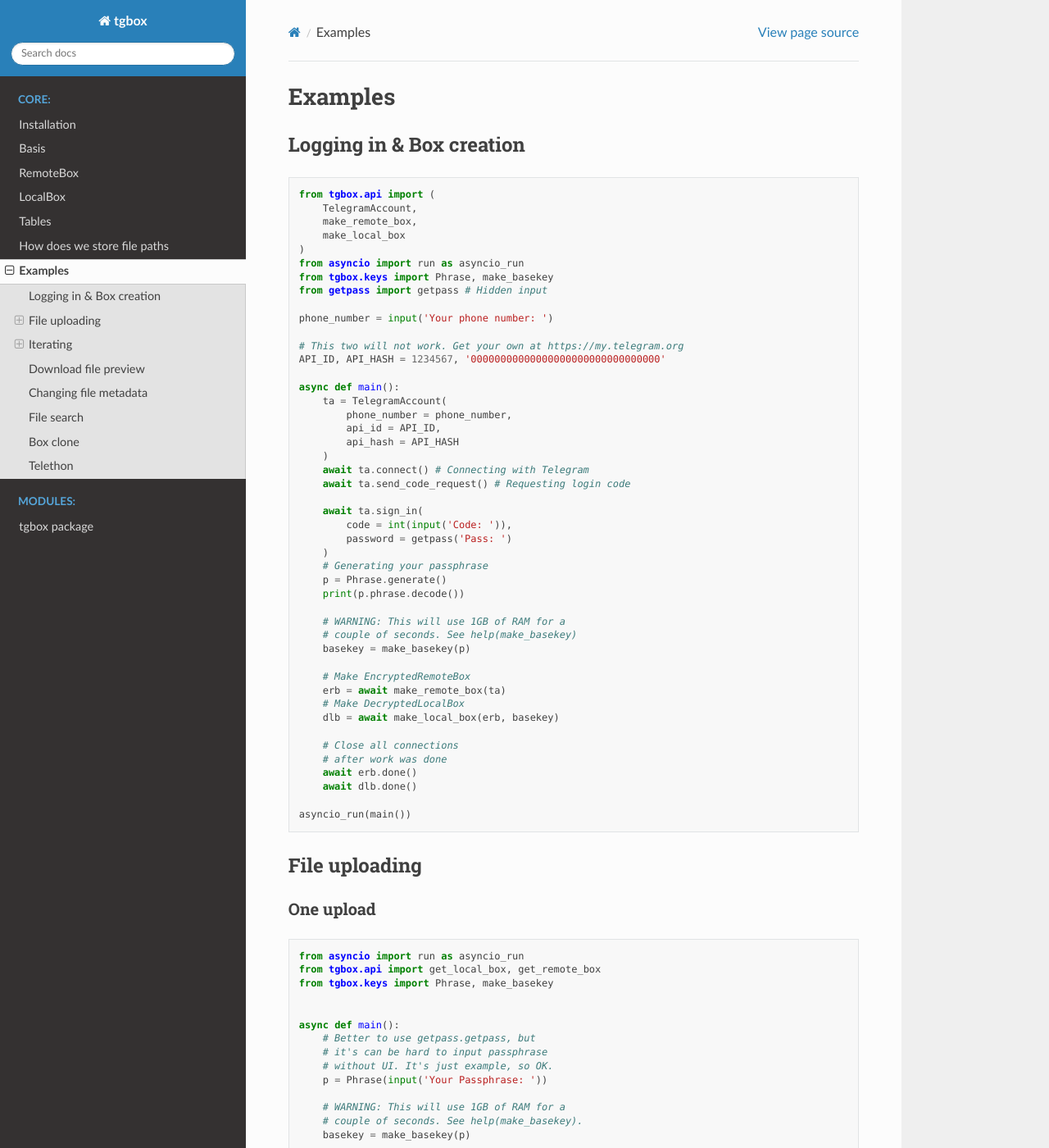
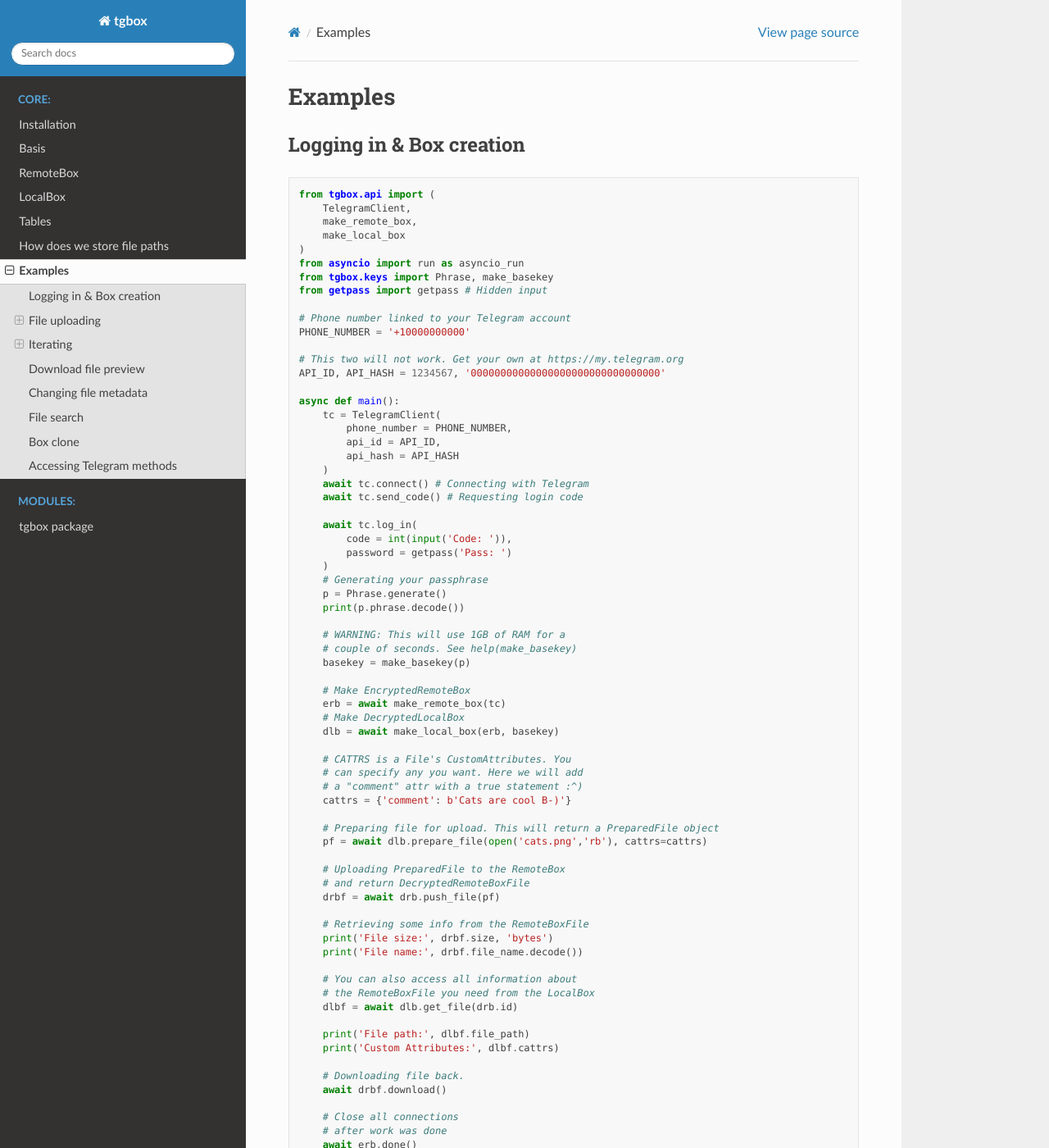
Before and after one commit to NonProjects/tgbox, a Sphinx documentation site: the page built from docs/examples.rst, in a window 1280 px wide and 1400 px high. Shown: the whole window at 82% size. Built offline with Sphinx 7.4.7 and the Read the Docs theme 2.0.0, drawn with Linux system fonts in a browser that asks for light colours; some of the changed text lies outside the part shown.

Commit message:
TelegramAccount -> (more useful) TelegramClient
This commit says bye-bye to the old and useless
TelegramAccount class. We replace it with the
tgbox.api.TelegramClient, which is inheritor
of the telethon.TelegramClient, so it is
support all the features that client of
Telethon does, adding a little bit of
own methods, like log_in, tgboxes,
send_code, resend_code.

Now you can access your account object with
the "tc" (TelegramClient) property. Before
it was the "ta" (TelegramAccount).

Now you can even use the telethon.TelegramClient
with TGBOX! Just make sure you're already signed
in your account, because TGBOX Client uses a
slightly easier login routine (log_in method
instead of the telethon's sign_in method).

This may break your code for a little bit,
sorry for this :) Just replace a couple
of old methods names with new and ta->tc.

```diff
--- a/docs/examples.rst
+++ b/docs/examples.rst
@@ -7,7 +7,7 @@ Logging in & Box creation
 .. code-block:: python
 
         from tgbox.api import (
-            TelegramAccount,
+            TelegramClient,
             make_remote_box,
             make_local_box
         )
@@ -15,21 +15,22 @@ Logging in & Box creation
         from tgbox.keys import Phrase, make_basekey
         from getpass import getpass # Hidden input
 
-        phone_number = input('Your phone number: ')
+        # Phone number linked to your Telegram account
+        PHONE_NUMBER = '+10000000000'
 
         # This two will not work. Get your own at https://my.telegram.org
         API_ID, API_HASH = 1234567, '00000000000000000000000000000000'
 
         async def main():
-            ta = TelegramAccount(
-                phone_number = phone_number,
+            tc = TelegramClient(
+                phone_number = PHONE_NUMBER,
                 api_id = API_ID,
                 api_hash = API_HASH
             )
-            await ta.connect() # Connecting with Telegram
-            await ta.send_code_request() # Requesting login code
+            await tc.connect() # Connecting with Telegram
+            await tc.send_code() # Requesting login code
 
-            await ta.sign_in(
+            await tc.log_in(
                 code = int(input('Code: ')),
                 password = getpass('Pass: ')
             )
@@ -42,9 +43,35 @@ Logging in & Box creation
             basekey = make_basekey(p)
 
             # Make EncryptedRemoteBox
-            erb = await make_remote_box(ta)
+            erb = await make_remote_box(tc)
             # Make DecryptedLocalBox
             dlb = await make_local_box(erb, basekey)
+
+            # CATTRS is a File's CustomAttributes. You
+            # can specify any you want. Here we will add
+            # a "comment" attr with a true statement :^)
+            cattrs = {'comment': b'Cats are cool B-)'}
+
+            # Preparing file for upload. This will return a PreparedFile object
+            pf = await dlb.prepare_file(open('cats.png','rb'), cattrs=cattrs)
+
+            # Uploading PreparedFile to the RemoteBox
+            # and return DecryptedRemoteBoxFile
+            drbf = await drb.push_file(pf)
+
+            # Retrieving some info from the RemoteBoxFile
+            print('File size:', drbf.size, 'bytes')
+            print('File name:', drbf.file_name.decode())
+
+            # You can also access all information about
+            # the RemoteBoxFile you need from the LocalBox
+            dlbf = await dlb.get_file(drb.id)
+
+            print('File path:', dlbf.file_path)
+            print('Custom Attributes:', dlbf.cattrs)
+
+            # Downloading file back.
+            await drbf.download()
 
             # Close all connections
             # after work was done
@@ -277,30 +304,28 @@ Box clone
 
 .. code-block:: python
 
-    from tgbox.api import (
-        TelegramAccount,
-        get_remote_box
-    )
+    from tgbox.api import TelegramClient, get_remote_box
+    from tgbox.keys import make_basekey, Key
 
-    from tgbox.keys import make_basekey, Key
     from asyncio import run as asyncio_run
     from getpass import getpass
 
-    phone_number = input('Your phone number: ')
+    # Phone number linked to your Telegram account
+    PHONE_NUMBER = '+10000000000'
 
     # This two is example. Get your own at https://my.telegram.org
     API_ID, API_HASH = 1234567, '00000000000000000000000000000000'
 
     async def main():
-        ta = TelegramAccount(
-            phone_number = phone_number,
+        tc = TelegramClient(
+            phone_number = PHONE_NUMBER,
             api_id = API_ID,
             api_hash = API_HASH
         )
-        await ta.connect() # Connecting with Telegram
-        await ta.send_code_request() # Requesting login code
+        await tc.connect() # Connecting with Telegram
+        await tc.send_code() # Requesting login code
 
-        await ta.sign_in(
+        await tc.log_in(
             code = int(input('Code: ')),
             password = getpass('Pass: ')
         )
@@ -308,7 +333,7 @@ Box clone
         # Please, use strength Phrase, we
         # encrypt with it your Telegram session.
         # See keys.Phrase.generate method.
-        basekey = make_basekey(b'very bad phrase')
+        basekey = make_basekey(b'example phrase here')
 
         # Retreive RemoteBox by username (entity),
         # you may also use here invite link.
@@ -322,7 +347,7 @@ Box clone
         #
         # Retreiving MainKey will give
         # FULL R/O ACCESS to your files.
-        erb = await get_remote_box(ta=ta, entity='@nontgbox_non')
+        erb = await get_remote_box(tc=tc, entity='@nontgbox_non')
 
         # Disclosed MainKey of the @nontgbox_non
         # RemoteBox. See t.me/nontgbox_non/67
@@ -339,16 +364,27 @@ Box clone
 
     asyncio_run(main())
 
-Telethon
---------
+Accessing Telegram methods
+--------------------------
 
-As Tgbox built on `Telethon <https://github.com/LonamiWebs/Telethon>`_, you can access full power of this beautiful library.
+As TGBOX built on `Telethon <https://github.com/LonamiWebs/Telethon>`_, you can access full power of this beautiful library. The ``tgbox.api.TelegramClient`` inherits from the ``telethon.TelegramClient`` and supports all of its features, adding a little more.
 
 .. code-block:: python
 
     ... # some code was omitted
 
-    my_account = await drb.ta.TelegramClient.get_me()
-    print(my_account.first_name, my_account.id)
+    # You can get TelegramClient object from the
+    # *RemoteBox or even from the *RemoteBoxFile
 
-- See a `Telethon documentation <https://docs.telethon.dev/>`_.
+    me = await drb.tc.get_me() # Getting your account
+    print(me.first_name, me.id) # Printing base info
+
+    lfid = await drb.get_last_file_id() # Getting last RemoteBoxFile ID
+    drbf = await drb.get_file(drb.last_file_id()) # Getting last file by ID
+
+    # Sending message to your SavedMessages chat!
+    await drbf.tc.send_message('me','Hello from TGBOX!')
+
+.. tip::
+    - See a `Telethon documentation <https://docs.telethon.dev/>`_.
+    - You can find a ``TelegramClient`` object in the ``tc`` property
```
Also changed, not shown: README.rst (+9 -9 lines), docs/installation.rst (+16 -0 lines), 1 other file.
